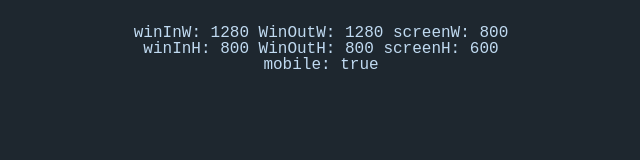
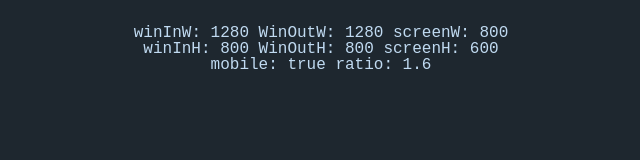
Before and after one commit to jinjagit/pageInfo, a plain HTML site: page index.html in a window 1280 px wide. Shown: the whole page, without its empty margins (319-959 px from the left). Drawn offline with Linux system fonts and the light colour scheme.

Commit message:
added window ratio

```diff
--- a/index.html
+++ b/index.html
@@ -18,14 +18,26 @@ function updateText() {
   winInH = window.innerHeight;
   WinOutH = window.outerHeight;
   screenH = screen.height;
+  winRatio = round(window.innerWidth / window.innerHeight, 3);
 
   if (screen.width < window.innerWidth) {
     mobile = true;
   } else {mobile = false;}
 
-  para.innerHTML = "winInW: " + winInW + "   WinOutW: " + WinOutW + "  screenW: " + screenW
-    + "</br>winInH: " + winInH + "   WinOutH: " + WinOutH + "  screenH: " + screenH
-    + "</br>mobile: " + mobile;
+  para.innerHTML = "winInW: " + winInW + "    WinOutW: " + WinOutW + "   screenW: " + screenW
+    + "</br>winInH: " + winInH + "    WinOutH: " + WinOutH + "   screenH: " + screenH
+    + "</br>mobile: " + mobile + "    ratio: " + winRatio;
+}
+
+function round(number, precision) {
+  var shift = function (number, precision, reverseShift) {
+    if (reverseShift) {
+      precision = -precision;
+    }
+    numArray = ("" + number).split("e");
+    return +(numArray[0] + "e" + (numArray[1] ? (+numArray[1] + precision) : precision));
+  };
+  return shift(Math.round(shift(number, precision, false)), precision, true);
 }
 
 function enterFullscreen() { // https://hacks.mozilla.org/2012/01/using-the-fullscreen-api-in-web-browsers/
@@ -53,6 +65,8 @@ let winInH = 0;
 let WinOutH = 0;
 let screenH = 0;
 
+let winRatio = 0;
+
 let mobile = false;
 
 
```
